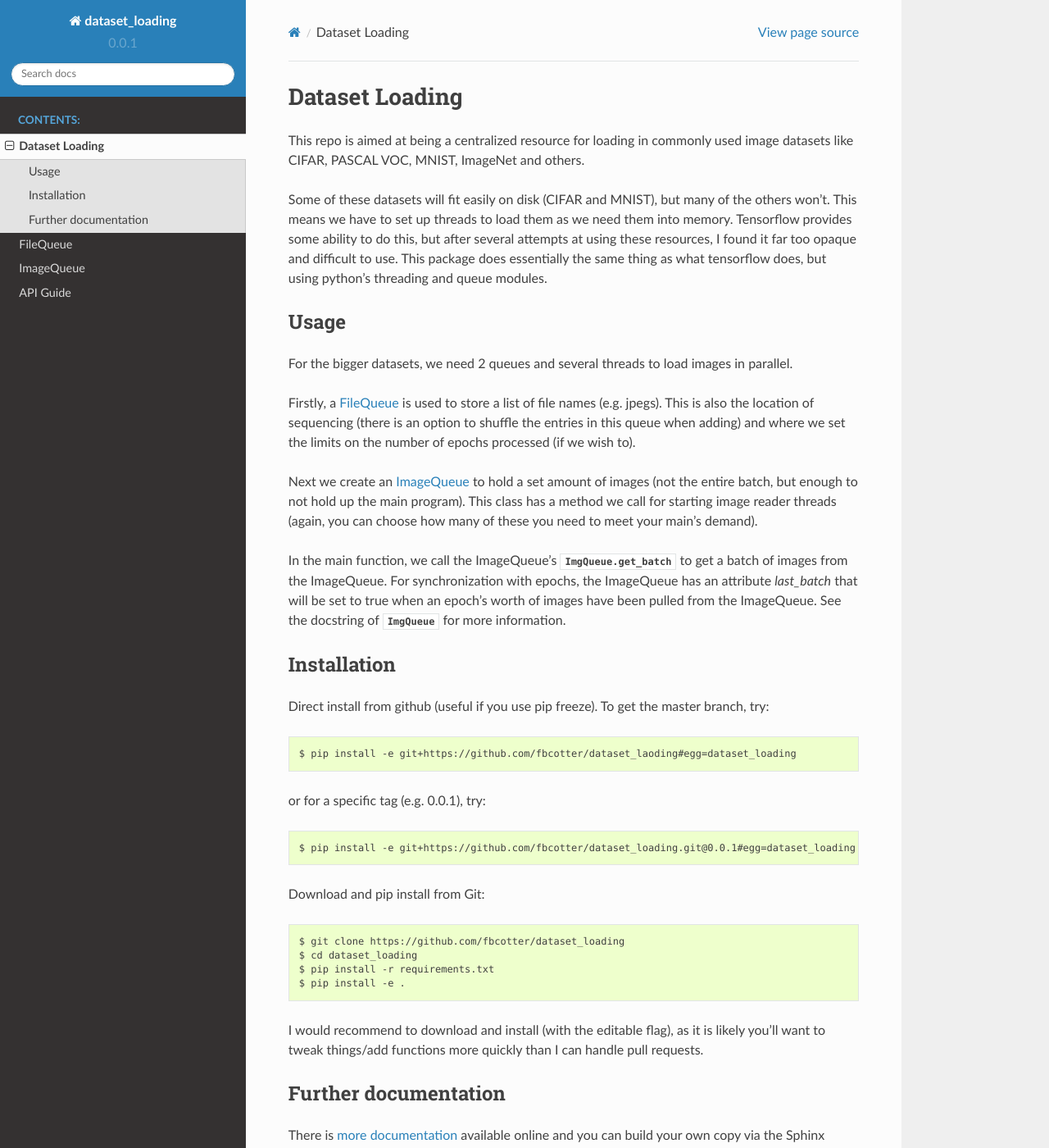
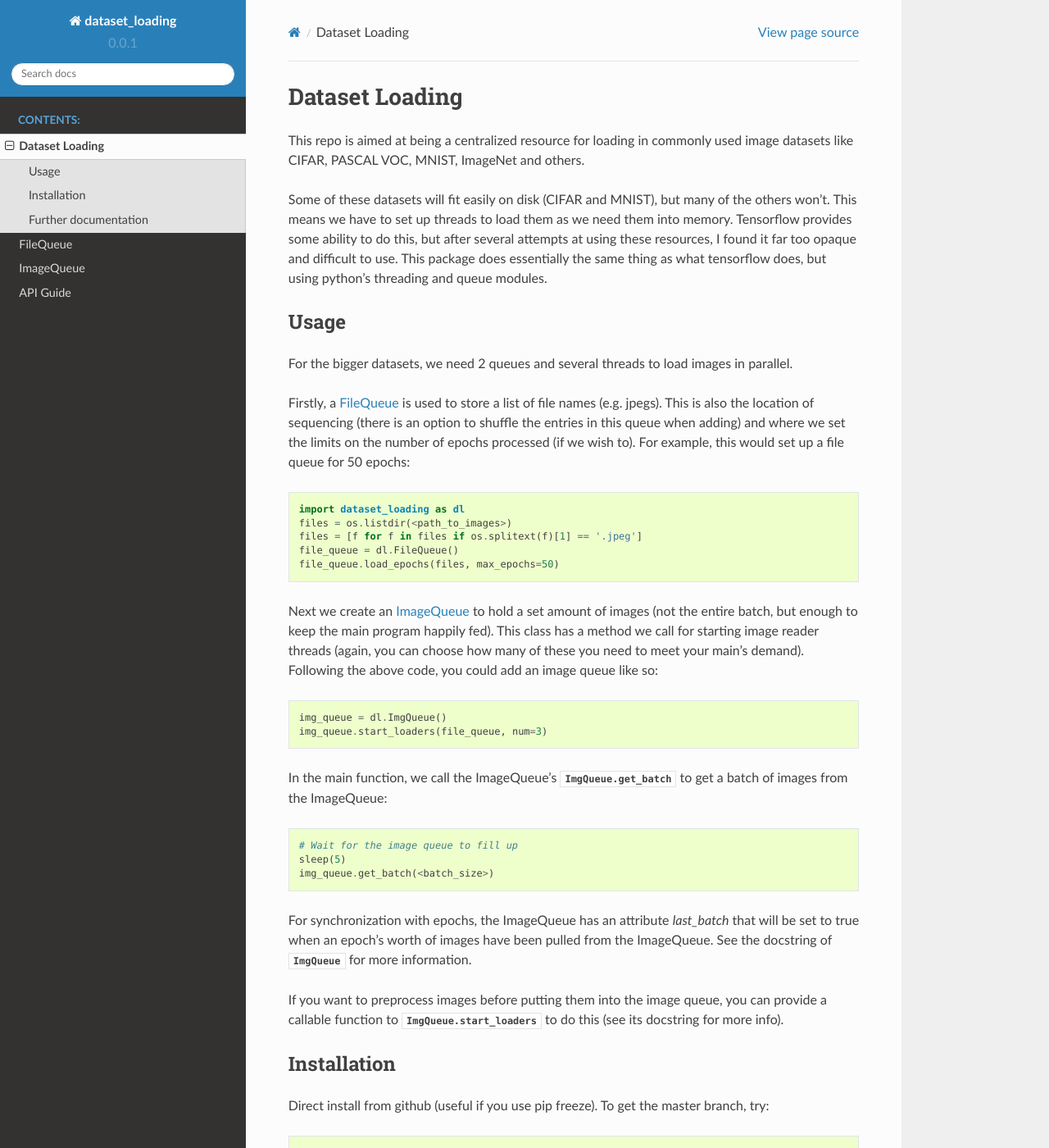
Before and after one commit to fbcotter/dataset_loading, a Sphinx documentation site: the page built from docs/readme.rst, in a window 1280 px wide and 1400 px high. Shown: the whole window at 82% size. Built offline with Sphinx 7.4.7 and the Read the Docs theme 2.0.0, drawn with Linux system fonts in a browser that asks for light colours.

Commit message:
Added example to README

```diff
--- a/README.rst
+++ b/README.rst
@@ -19,20 +19,41 @@ parallel.
 Firstly, a :ref:`FileQueue-label` is used to store a list of file names (e.g.
 jpegs).  This is also the location of sequencing (there is an option to shuffle
 the entries in this queue when adding) and where we set the limits on the
-number of epochs processed (if we wish to).
+number of epochs processed (if we wish to). For example, this would set up
+a file queue for 50 epochs::
+
+    import dataset_loading as dl
+    files = os.listdir(<path_to_images>)
+    files = [f for f in files if os.splitext(f)[1] == '.jpeg']
+    file_queue = dl.FileQueue()
+    file_queue.load_epochs(files, max_epochs=50)
 
 Next we create an :ref:`ImageQueue-label` to hold a set amount of images (not
-the entire batch, but enough to not hold up the main program). This class has
+the entire batch, but enough to keep the main program happily fed). This class has
 a method we call for starting image reader threads (again, you can choose how
-many of these you need to meet your main's demand).
+many of these you need to meet your main's demand). Following the above code,
+you could add an image queue like so::
+
+    img_queue = dl.ImgQueue()
+    img_queue.start_loaders(file_queue, num=3)
 
 In the main function, we call the ImageQueue's
 :py:meth:`ImgQueue.get_batch <dataset_loading.core.ImgQueue.get_batch>`
-to get a batch of images from the ImageQueue. For synchronization with epochs,
-the ImageQueue has an attribute `last_batch` that will be set to true when an
-epoch's worth of images have been pulled from the ImageQueue. See the docstring
-of
+to get a batch of images from the ImageQueue::
+
+    # Wait for the image queue to fill up
+    sleep(5)
+    img_queue.get_batch(<batch_size>)
+
+For synchronization with epochs, the ImageQueue has an attribute `last_batch`
+that will be set to true when an epoch's worth of images have been pulled from
+the ImageQueue. See the docstring of
 :py:class:`ImgQueue <dataset_loading.core.ImgQueue>` for more information.
+
+If you want to preprocess images before putting them into the image queue, you
+can provide a callable function to
+:py:meth:`ImgQueue.start_loaders <dataset_loading.core.ImgQueue.start_loaders>`
+to do this (see its docstring for more info).
 
 Installation
 ------------
```
Also changed, not shown: docs/imagequeue.rst (+7 -0 lines).
